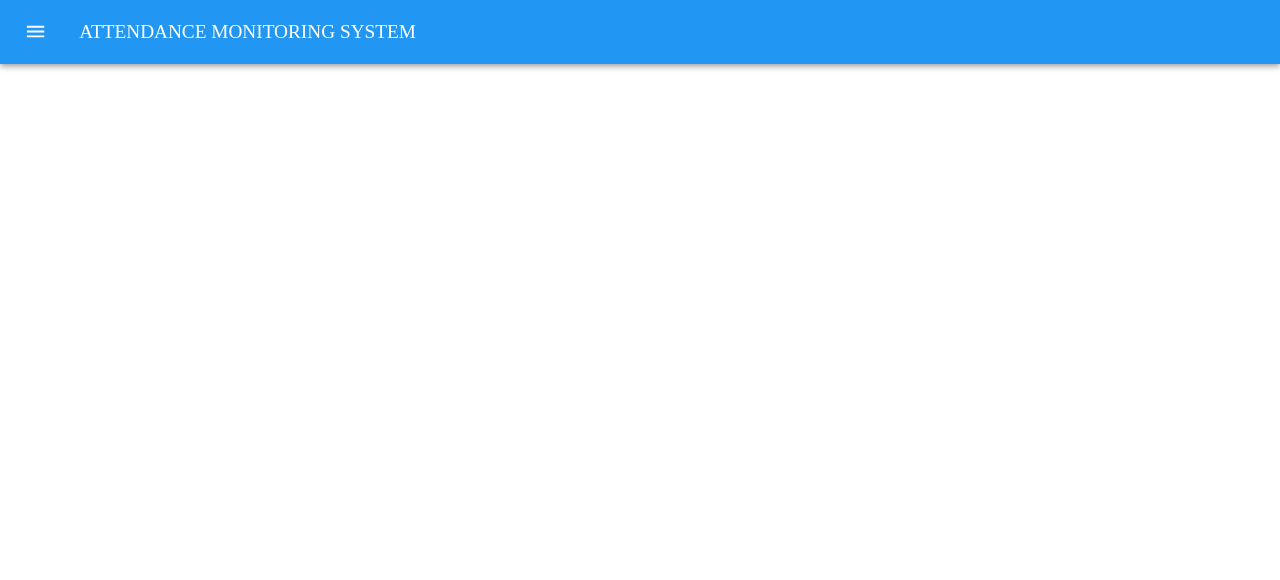
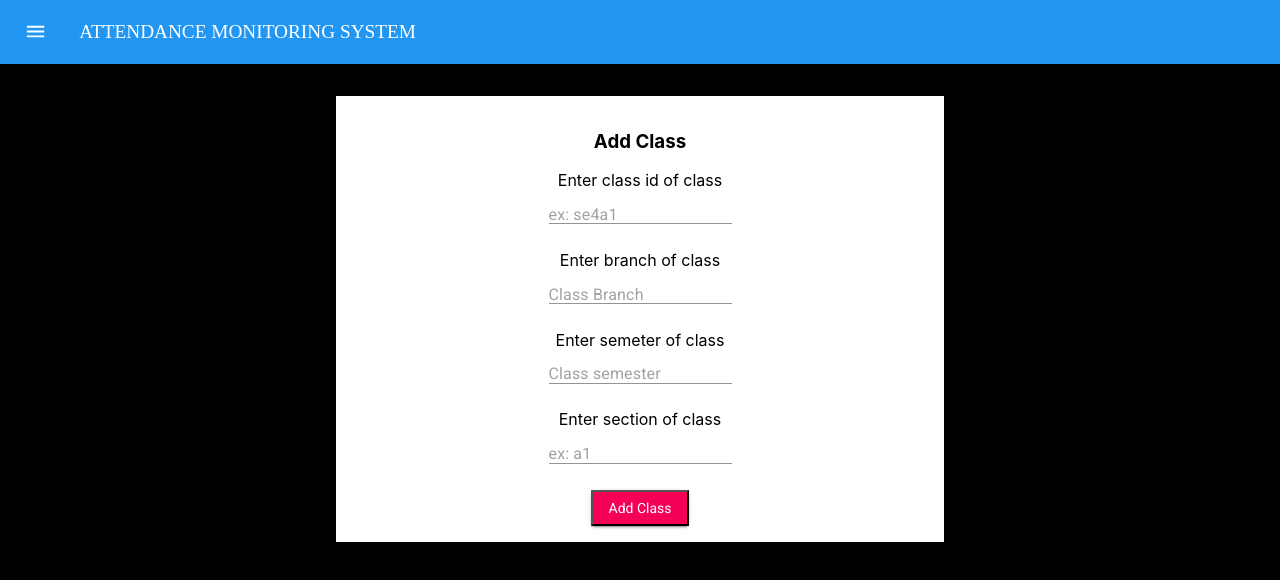
Before and after one commit to mayankarora21/Attendance-Monitoring-System, a React (Create React App) app in the folder frontend/: page /addclass in a window 1280 px wide. Shown: the top 580 px of the page. Built offline with nearby package versions, Linux system fonts and the light colour scheme.

Commit message:
added add class page

```diff
--- /dev/null
+++ b/frontend/src/components/Admin/AddClass/AddClass.js
@@ -0,0 +1,109 @@
+import React,{Component} from 'react';
+
+import TextField from '@material-ui/core/TextField';
+
+import SubmitButton from '../SubmitButton/SubmitButton';
+
+
+
+class AddClass extends Component{
+    handleFormSubmit=(e)=>{
+        e.stopPropagation();
+        e.preventDefault();
+        const classidBox=document.getElementById('classid');
+        const branchBox=document.getElementById('classBranch');
+        const semesterBox=document.getElementById('classSemester');
+        const sectionBox=document.getElementById('classSection');
+//        console.log(classidBox.value,semesterBox);
+        if(semesterBox.value>8 || semesterBox.value<1){
+            window.alert('Please enter a valid semester');
+            return;
+        }
+        const currClass={
+            classid:classidBox.value.toLowerCase(),
+            branch:branchBox.value.toLowerCase(),
+            semester:semesterBox.value,
+            section:sectionBox.value.toLowerCase()
+        };
+        fetch('http://localhost:3000/addclass',{
+            method:'post',
+            headers:{
+                'content-type':'application/json'
+            },
+            body:JSON.stringify(currClass)
+        }).then(response=>response.json())
+            .then(data=>{
+            if(data==='class already exists'){
+                window.alert('Such a class already exists');
+                return;
+            }
+            else if(data==='success'){
+                window.alert('class added');
+                return;
+            }
+            else{
+                window.alert('Class could not be added');
+                return;
+            }
+        })
+        classidBox.value='';
+        branchBox.value='';
+        semesterBox.value='';
+        sectionBox.value='';
+    }
+    render(){
+        return(
+            <div className="pa4 blackBackground">
+            <form className="bg-white w-50 centrallyAligned pv3 ph1" onSubmit={this.handleFormSubmit}>
+                <h3>Add Class</h3>
+            Enter class id of class
+            <br></br>
+
+            <TextField
+                id="classid"
+                placeholder="ex: se4a1"
+                margin="normal"
+                type="text"
+                required
+              />
+                <br/><br/>
+            Enter branch of class
+            <br></br>
+            <TextField
+                id="classBranch"
+                placeholder="Class Branch"
+                margin="normal"
+                type="text"
+                required
+              /><br></br><br/>
+            Enter semeter of class
+            <br></br>
+
+            <TextField
+                id="classSemester"
+                placeholder="Class semester"
+                margin="normal"
+                type="number"
+                required
+              />
+            <br></br><br/>
+            Enter section of class
+            <br></br>
+
+            <TextField
+                id="classSection"
+                placeholder="ex: a1"
+                margin="normal"
+                type="text"
+                required
+              />
+            <br></br><br/>
+
+                <SubmitButton text="Add Class"></SubmitButton>
+               </form>
+            </div>
+        );
+    }
+}
+
+export default AddClass;
--- a/frontend/src/components/Admin/AddFaculty/AddFaculty.js
+++ b/frontend/src/components/Admin/AddFaculty/AddFaculty.js
@@ -6,7 +6,7 @@ import SubmitButton from '../SubmitButton/SubmitButton';
 
 
 
-class AddStudent extends Component{
+class AddFaculty extends Component{
     handleFormSubmit=(e)=>{
         e.stopPropagation();
         e.preventDefault();
@@ -88,4 +88,4 @@ class AddStudent extends Component{
     }
 }
 
-export default AddStudent;
+export default AddFaculty;
--- a/frontend/src/components/Routes/Routes.js
+++ b/frontend/src/components/Routes/Routes.js
@@ -5,12 +5,14 @@ import Home from '../Home/Home';
 import AdminHome from '../Admin/AdminHome/AdminHome';
 import AddStudent from '../Admin/AddStudent/AddStudent';
 import AddFaculty from '../Admin/AddFaculty/AddFaculty';
+import AddClass from '../Admin/AddClass/AddClass';
 
 const Routes=()=>{
     return(
         <Switch>
             <Route path="/addstudent" component={AddStudent}></Route>
             <Route path="/addfaculty" component={AddFaculty}></Route>
+            <Route path="/addclass" component={AddClass}></Route>
             <Route path="/admin" exact component={AdminHome}></Route>
             <Route path="/" exact component={Home}></Route>
         </Switch>
```
Also changed, not shown: 1 other file (tests, documents, lock files or other folders).
